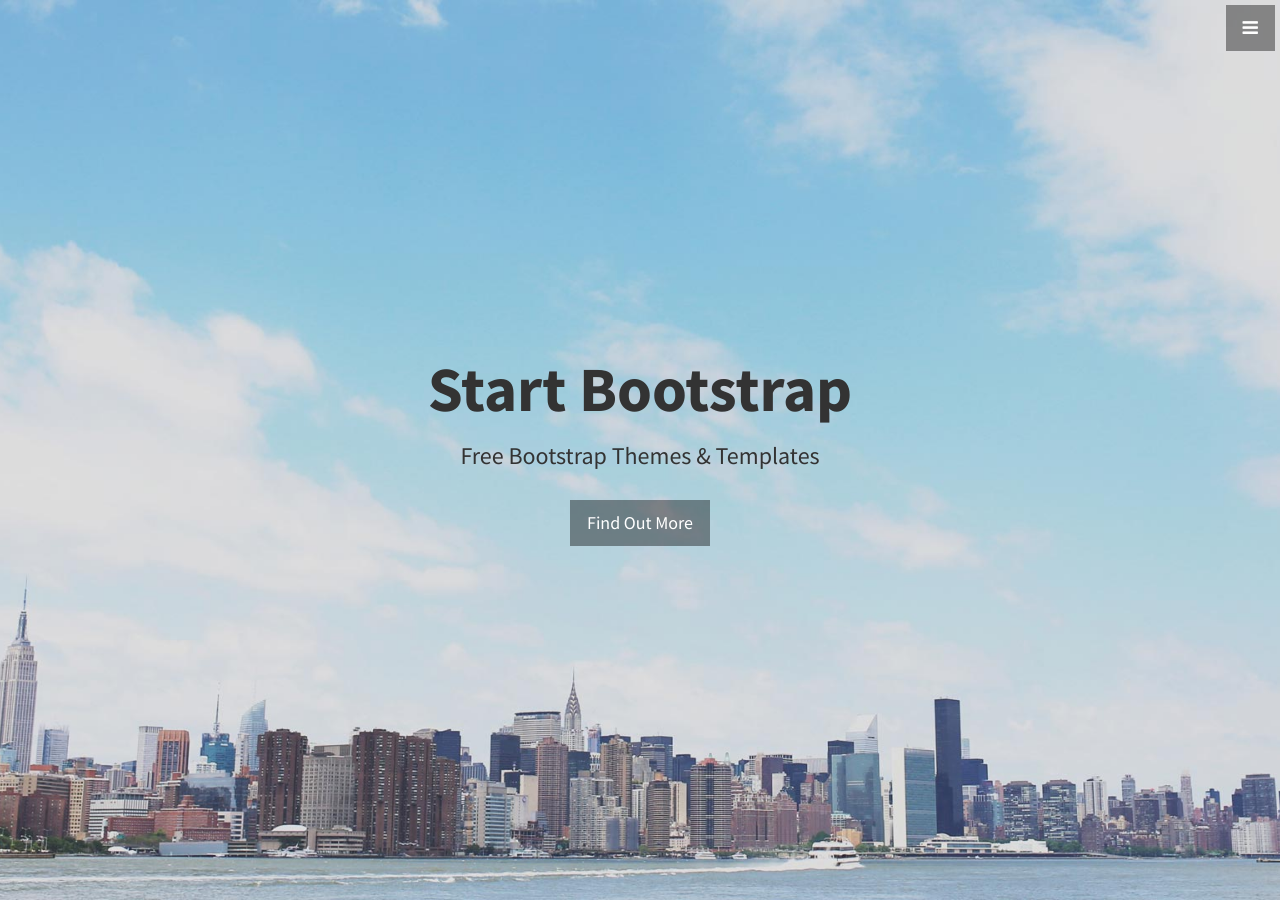
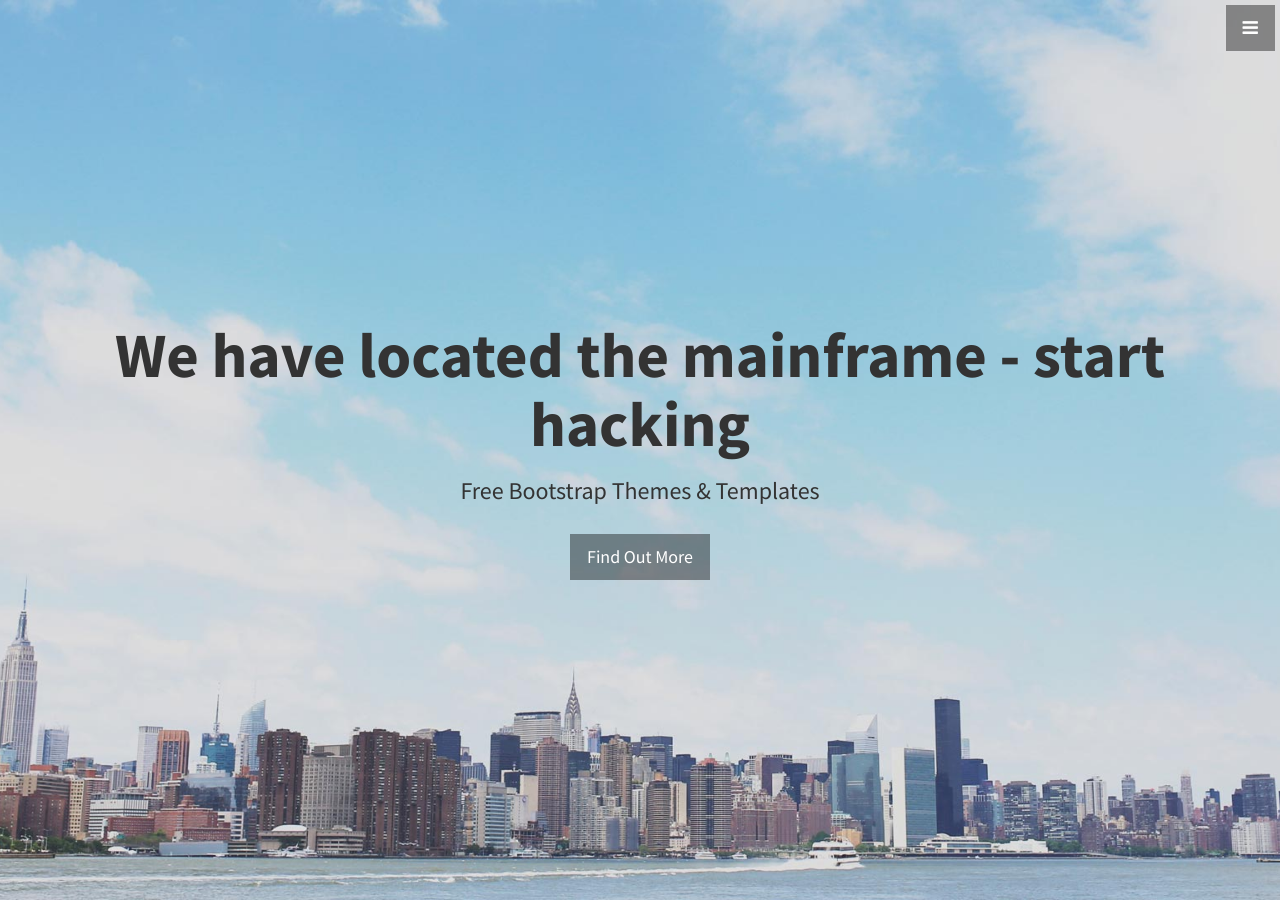
Before and after one commit to vishwakn13/WaterSafetyApp, a Jekyll site: the page built from index.html, in a window 1280 px wide and 900 px high. Built offline with Jekyll 4.4.1, drawn with Linux system fonts in a browser that asks for light colours.

Commit message:
Update header.html

```diff
--- a/_includes/header.html
+++ b/_includes/header.html
@@ -1,6 +1,6 @@
 <header id="top" class="header">
   <div class="text-vertical-center">
-    <h1>Start Bootstrap</h1>
+    <h1>We have located the mainframe - start hacking</h1>
     <h3>Free Bootstrap Themes &amp; Templates</h3>
     <br>
     <a href="#about" class="btn btn-dark btn-lg">Find Out More</a>
```
